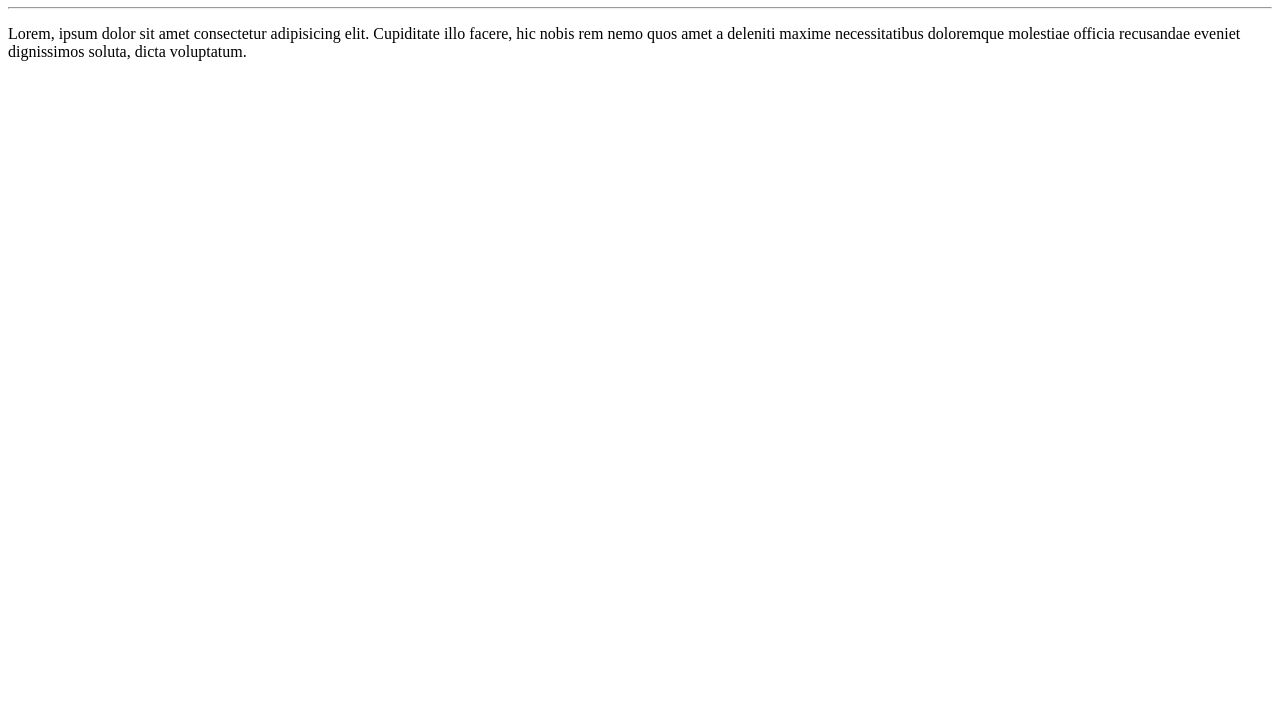
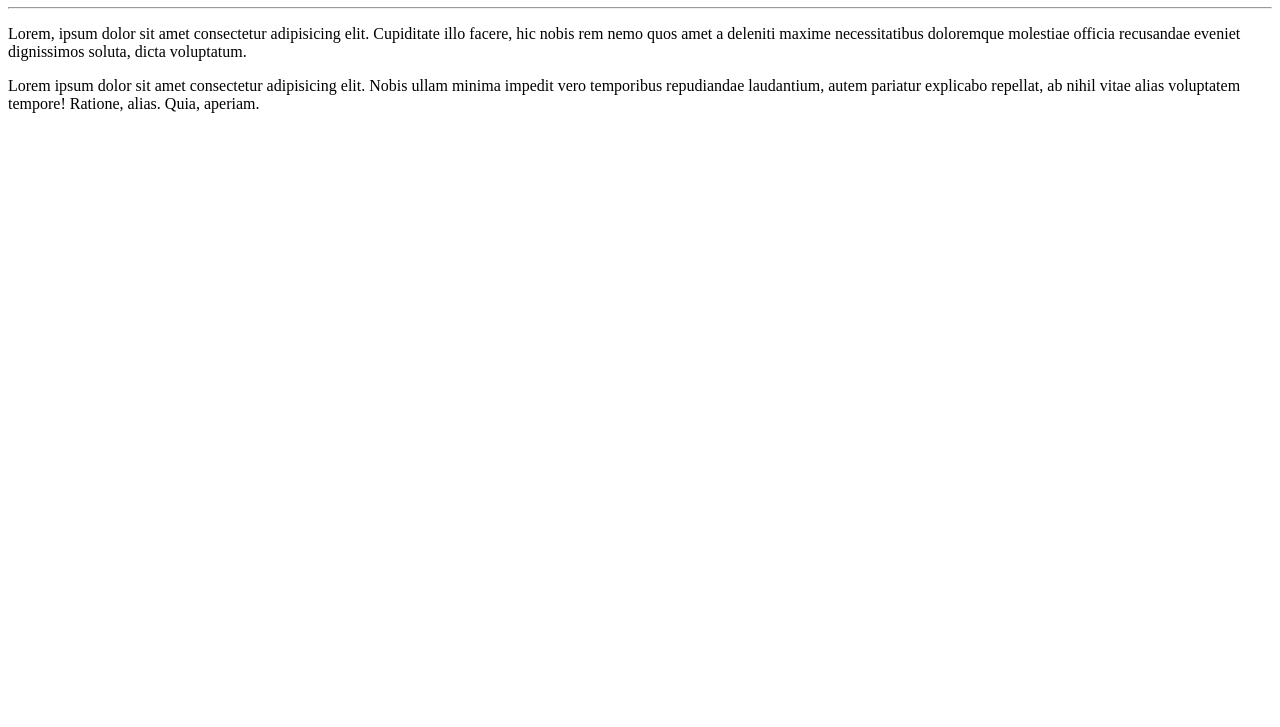
Before and after one commit to viniciusaugustoc/hello-world, a plain HTML site: page site-exemplo/index.html in a window 1280 px wide. Shown: the part 73-800 px from the top of the page. Drawn offline with Linux system fonts and the light colour scheme.

Commit message:
Adicionado um parágrafo

```diff
--- a/site-exemplo/index.html
+++ b/site-exemplo/index.html
@@ -9,5 +9,6 @@
     <h1>Olá, Mundo!</h1>
     <hr>
     <p>Lorem, ipsum dolor sit amet consectetur adipisicing elit. Cupiditate illo facere, hic nobis rem nemo quos amet a deleniti maxime necessitatibus doloremque molestiae officia recusandae eveniet dignissimos soluta, dicta voluptatum.</p>
+    <p>Lorem ipsum dolor sit amet consectetur adipisicing elit. Nobis ullam minima impedit vero temporibus repudiandae laudantium, autem pariatur explicabo repellat, ab nihil vitae alias voluptatem tempore! Ratione, alias. Quia, aperiam.</p>
 </body>
 </html>
```
